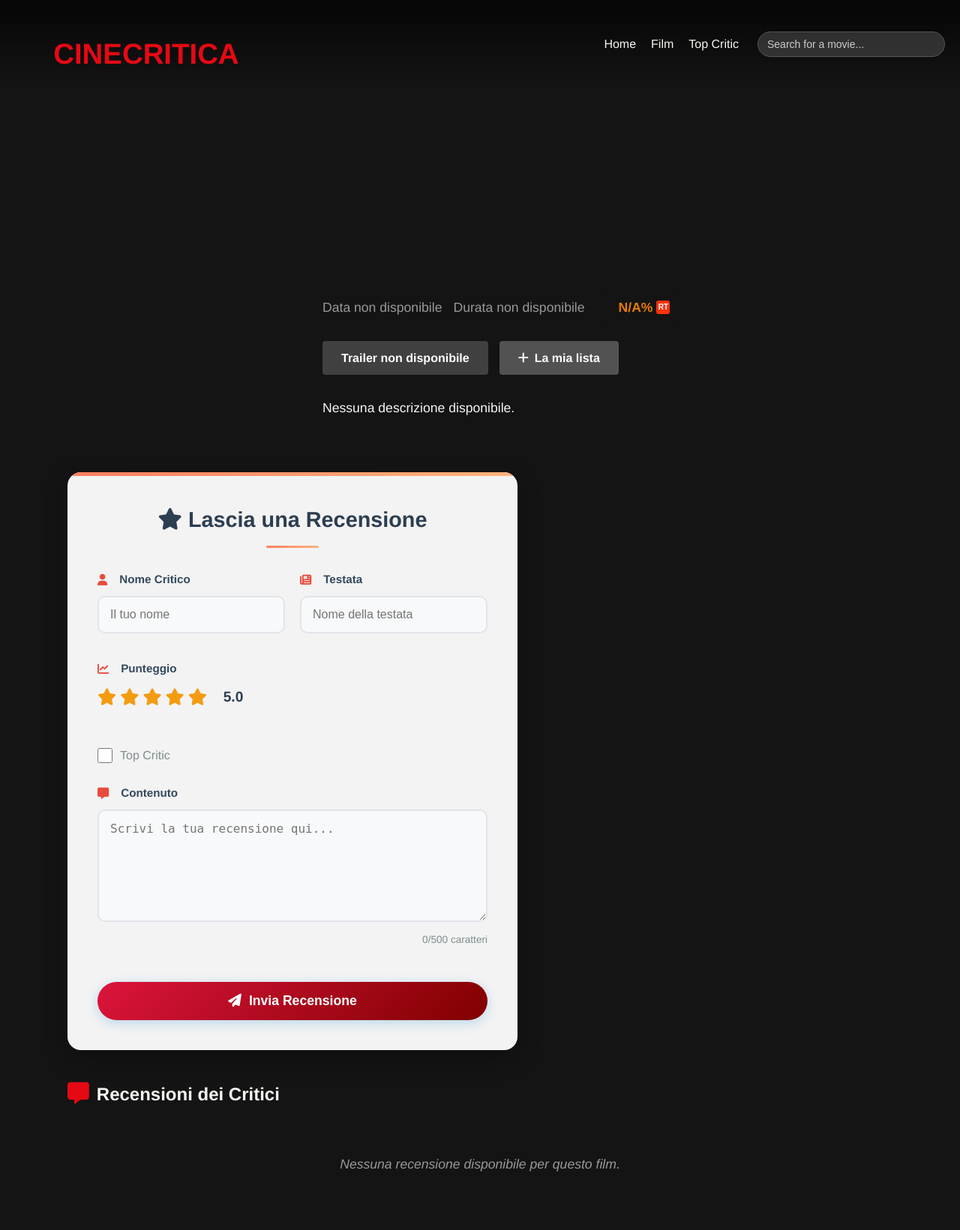
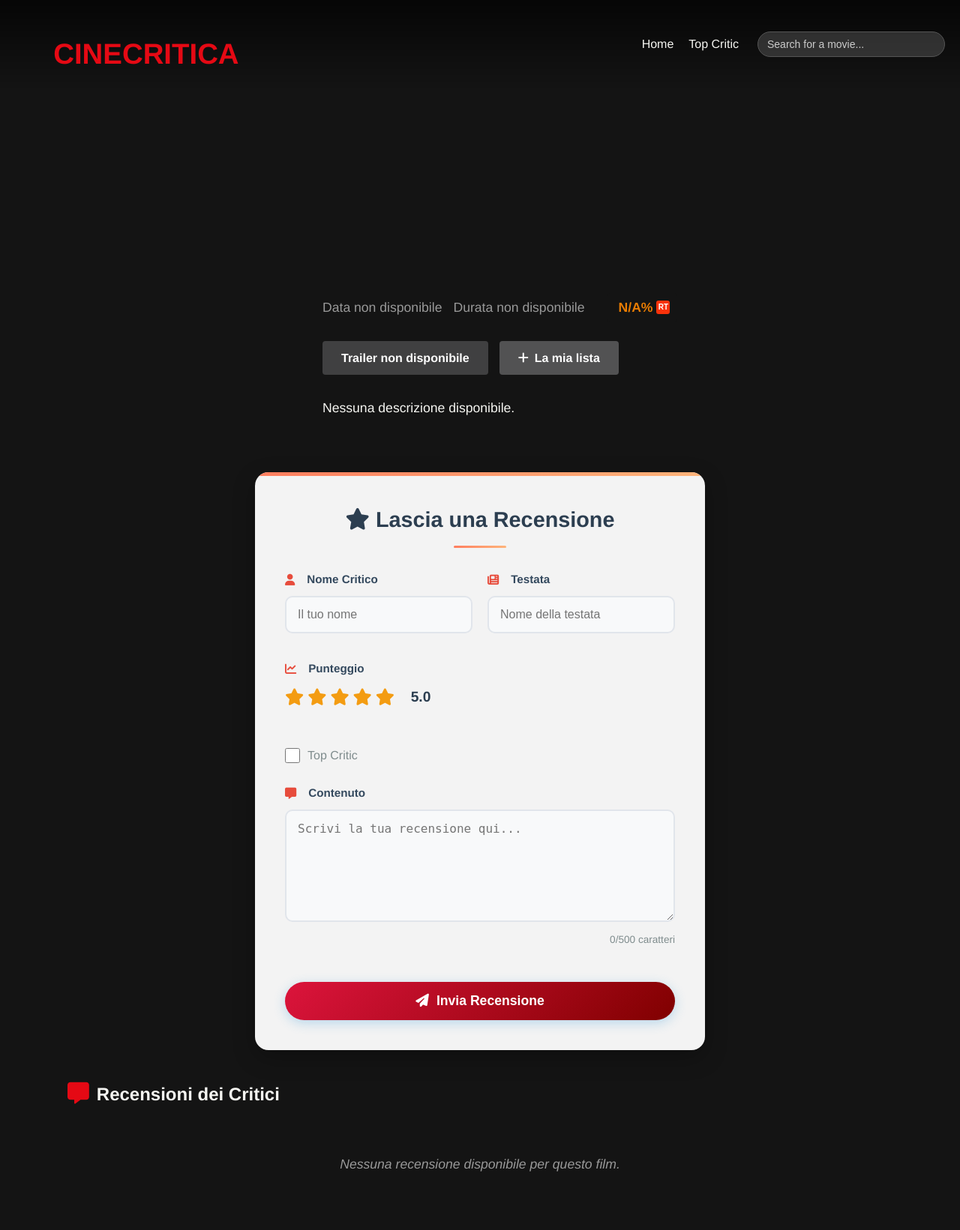
Before and after one commit to Giodvk/Notes-Tomatoes, a Flask app: template templates/paginaFilm.html in a window 1280 px wide. Shown: the top 1641 px of the page at 75% size. Run offline with Flask 3, Linux system fonts and the light colour scheme; the template is opened without the code that fills it, so the values that code supplies are empty; some libraries are stand-ins or nearby versions.

Commit message:
modifiche estetiche

```diff
--- a/static/paginaFilm/paginaFilm.css
+++ b/static/paginaFilm/paginaFilm.css
@@ -67,7 +67,7 @@ body {
     z-index: 2;
     padding: 0 20px 30px;
     width: 100%;
-    margin: 0 auto;
+    margin: 200px auto 0;
     display: flex;
     flex-direction: column;
     align-items: center;
--- a/static/paginaFilm/recensioni.css
+++ b/static/paginaFilm/recensioni.css
@@ -1,5 +1,6 @@
 
 .insert-review-container {
+            margin: 0 auto;
             background: rgba(255, 255, 255, 0.95);
             border-radius: 18px;
             box-shadow: 0 10px 30px rgba(0, 0, 0, 0.25);
--- a/templates/navbar.html
+++ b/templates/navbar.html
@@ -8,7 +8,6 @@
         <nav id="nav-menu">
             <ul>
                 <li><a href="{{ url_for('home') }}">Home</a></li>
-                <li><a href="#">Film</a></li>
                 <li><a href="{{ url_for('top_critic') }}">Top Critic</a></li>
             </ul>
         </nav>
```
